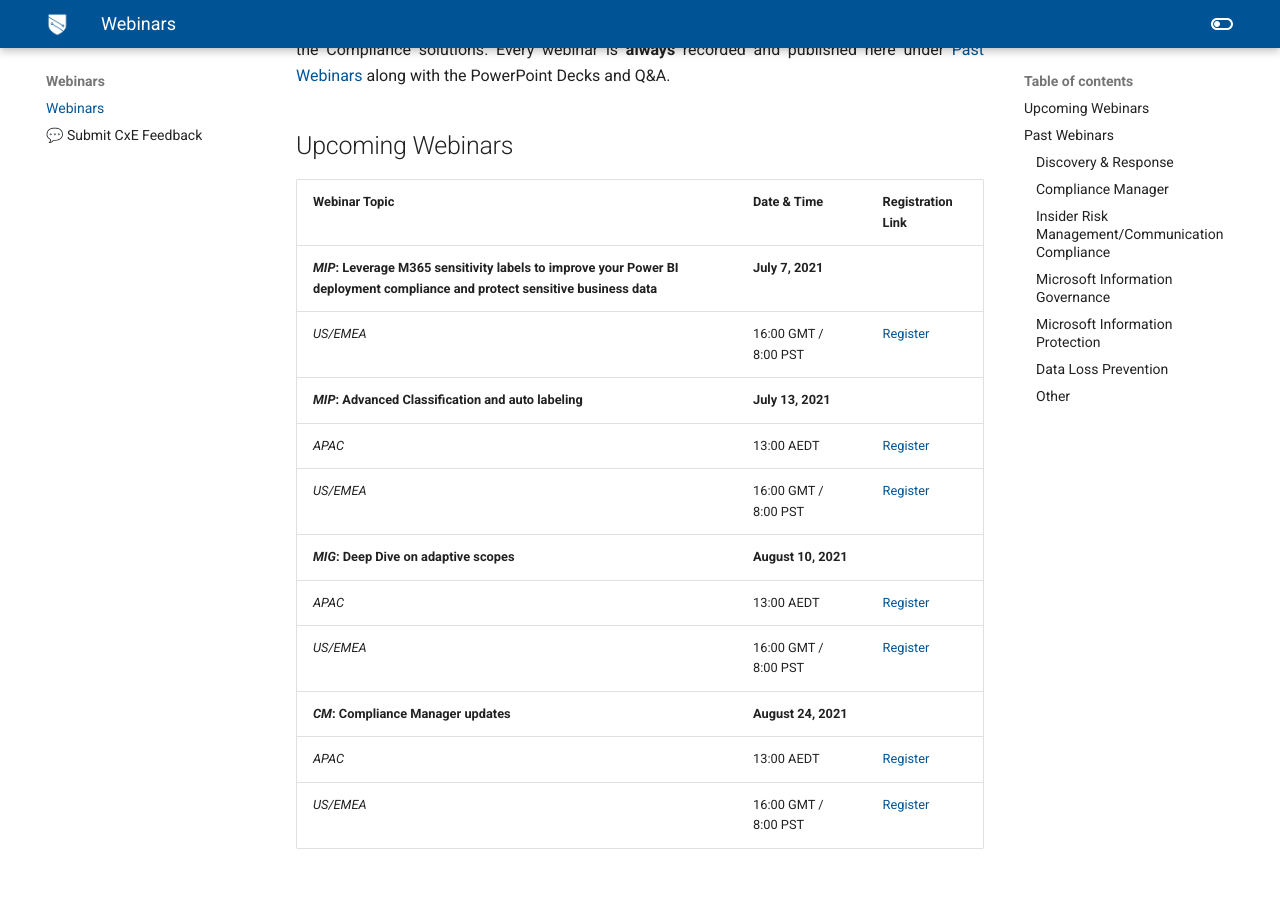
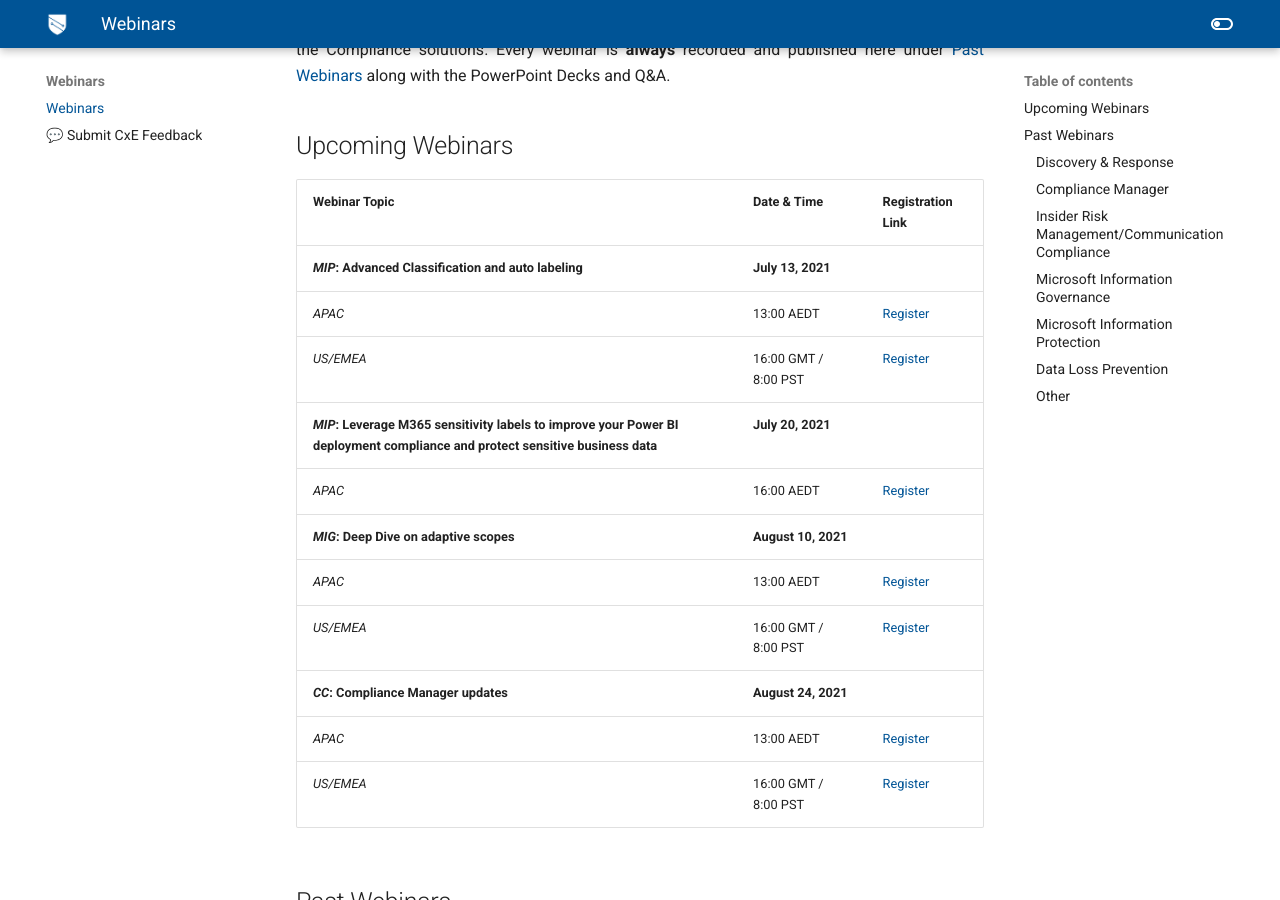
Before and after one commit to microsoft/ComplianceCxE, an MkDocs documentation site: the page built from docs/webinars.md, in a window 1280 px wide and 900 px high, scrolled down 216 px. Built offline with MkDocs 1.6.1 and Material for MkDocs 9.7.7, drawn with Linux system fonts in a browser that asks for light colours; comment, search, counter and statistics services are not loaded; old or Windows-style settings are respelled for this version of MkDocs; some of the changed text lies outside the part shown.

Commit message:
moving webinar to below and adding webinar to upcoming

```diff
--- a/docs/webinars.md
+++ b/docs/webinars.md
@@ -12,15 +12,15 @@
 
 | Webinar Topic | Date & Time | Registration Link |
 | --- | --- | --- |
-***MIP*: Leverage M365 sensitivity labels to improve your Power BI deployment compliance and protect sensitive business data** | **July 7, 2021** |  |
-| *US/EMEA* | 16:00 GMT / 8:00 PST| [Register](https://mipc.eventbuilder.com/event/47133) |
 ***MIP*: Advanced Classification and auto labeling** | **July 13, 2021** |  |
 | *APAC* | 13:00 AEDT | [Register](https://mipc.eventbuilder.com/event/45702) |
 | *US/EMEA* | 16:00 GMT / 8:00 PST| [Register](https://mipc.eventbuilder.com/event/45701) |
+***MIP*: Leverage M365 sensitivity labels to improve your Power BI deployment compliance and protect sensitive business data** | **July 20, 2021** |  |
+| *APAC* | 16:00 AEDT | [Register](https://mipc.eventbuilder.com/event/47295) |
 |***MIG*: Deep Dive on adaptive scopes** | **August 10, 2021** |  |
 |*APAC* | 13:00 AEDT | [Register](https://mipc.eventbuilder.com/event/45704) |
 | *US/EMEA* | 16:00 GMT / 8:00 PST | [Register](https://mipc.eventbuilder.com/event/45703) |
-|***CM*: Compliance Manager updates** | **August 24, 2021** |  |
+|***CC*: Compliance Manager updates** | **August 24, 2021** |  |
 | *APAC* | 13:00 AEDT | [Register](https://mipc.eventbuilder.com/event/45706) |
 | *US/EMEA* | 16:00 GMT / 8:00 PST | [Register](https://mipc.eventbuilder.com/event/45705) |
 
```
Also changed, not shown: other parts of docs/webinars.md (+2 -1 lines).
